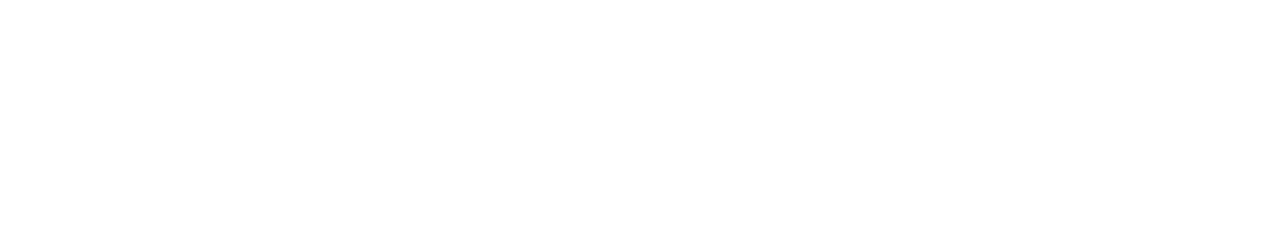
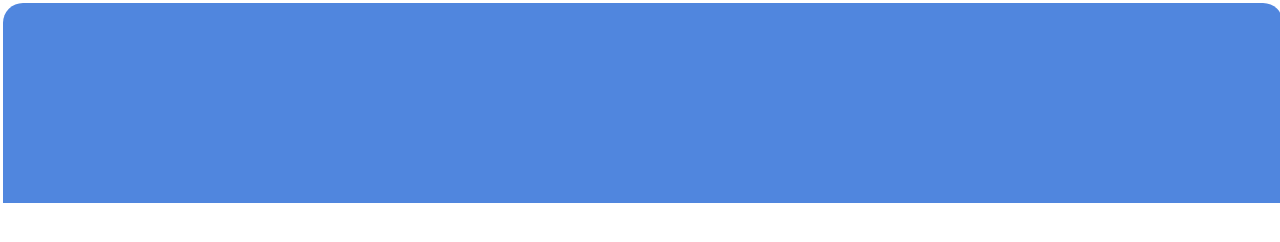
Before and after one commit to 1prashan/food-recipe, a plain HTML site: page index.html in a window 1280 px wide. Drawn offline with Linux system fonts and the light colour scheme.

Commit message:
itemupdated

```diff
--- a/index.css
+++ b/index.css
@@ -6,5 +6,15 @@
 .container{
     width:100vw;
     height:100vh;
+    padding:3px;
+    overflow: hidden;
 
 }
+.navItem{
+    width:100vw;
+    height:200px;
+    background-color: #5086de;
+    border-top-left-radius: 20px;
+    border-top-right-radius: 20px;
+    box-shadow: 3px 13px 4px 12px solid rgba(176, 93, 93, 0.751);
+}
--- a/index.html
+++ b/index.html
@@ -0,0 +1,18 @@
+<!DOCTYPE html>
+<html lang="en">
+<head>
+    <meta charset="UTF-8">
+    <meta name="viewport" content="width=device-width, initial-scale=1.0">
+    <title>Recipe</title>
+    <link rel="stylesheet" href="index.css">
+</head>
+<body>
+    <div class="container">
+        <nav>
+            <div class="navItem">
+
+            </div>
+        </nav>
+    </div>
+</body>
+</html>
```
